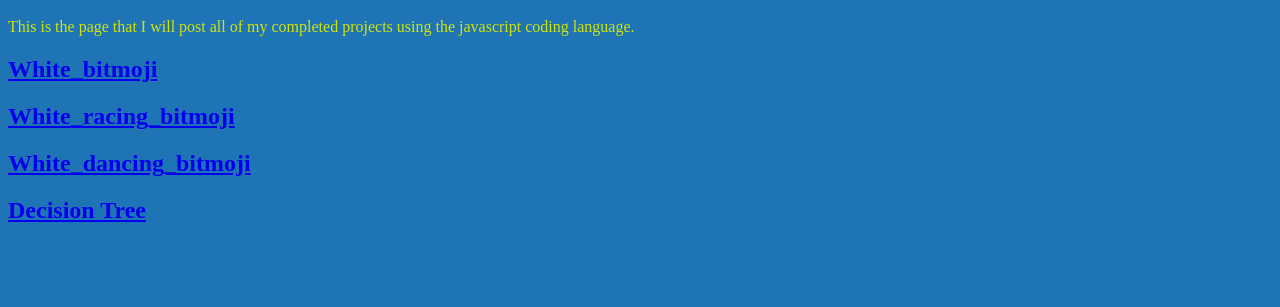
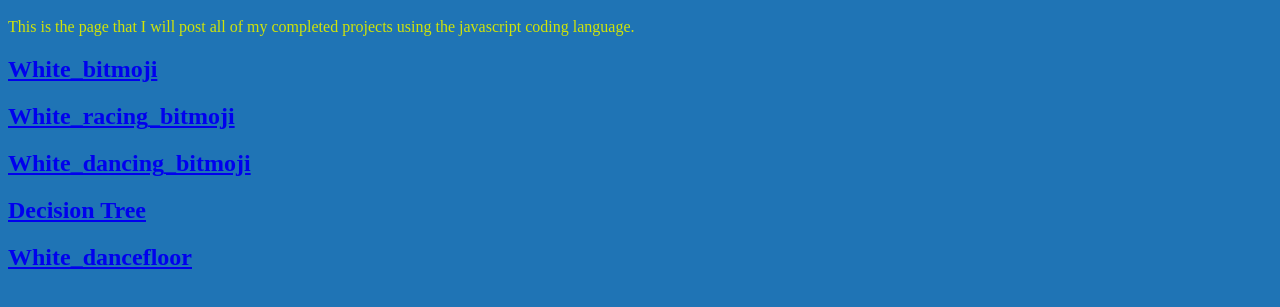
Before and after one commit to AlexWhite4/AlexWhite4.github.io, a plain HTML site: page javascripts.html in a window 1280 px wide. Shown: the part 381-688 px from the top of the page. Drawn offline with Linux system fonts and the light colour scheme; a script that the page names is missing.

Commit message:
Add files via upload

```diff
--- a/javascripts.html
+++ b/javascripts.html
@@ -23,5 +23,6 @@
     <h2><a href="https://www.khanacademy.org/computer-programming/white_racingbitmojifun/6419093894512640 ">White_racing_bitmoji</a></h2><script src="https://www.khanacademy.org/computer-programming/white_racing_bitmoji/6744507380711424/embed.js?editor=no&buttons=no&author=no&embed=yes"></script></a>
     <h2><a href="https://www.khanacademy.org/computer-programming/white_dancing_bitmoji/6128997345574912">White_dancing_bitmoji</a></h2><script src="https://www.khanacademy.org/computer-programming/white_dancing_bitmoji/6128997345574912/embed.js?editor=no&buttons=no&author=no&embed=yes"></script></a>
     <h2><a href="https://www.khanacademy.org/computer-programming/assignment-5/5908375164207104">Decision Tree</a></h2><script src="https://www.khanacademy.org/computer-programming/assignment-5/5908375164207104/embed.js?editor=yes&buttons=yes&author=yes&embed=yes"></script></a>
+    <h2><a href="https://www.khanacademy.org/computer-programming/white_dancefloor/5501088457080832">White_dancefloor</a></h2><script src="https://www.khanacademy.org/computer-programming/white_dancefloor/5501088457080832/embed.js?editor=yes&buttons=yes&author=yes&embed=yes"></script></a>
 </body>
 </html>
```
